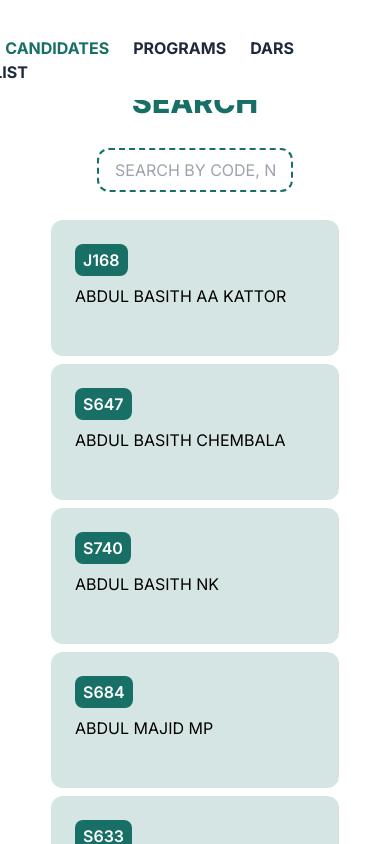
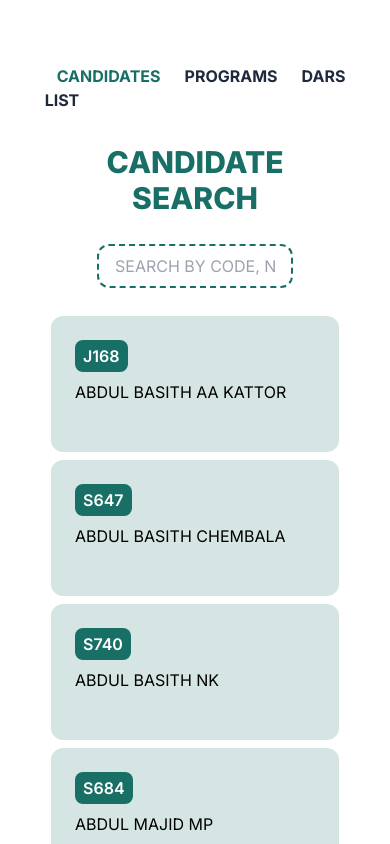
Before and after one commit to ajnanmvr/darsfest, a Next.js app: page / in a window 390 px wide. Shown: the top 844 px of the page. Built offline with nearby package versions, Linux system fonts and the light colour scheme.

Commit message:
link added

```diff
--- a/app/dars/page.jsx
+++ b/app/dars/page.jsx
@@ -29,8 +29,8 @@ function DarsWise() {
   const displayData = filteredData.length > 0 ? filteredData : uniqueData;
 
   return (
-    <div className="p-12 lg:p-20">
-            <div className="fixed right-20 top-5 bg-white  rounded-full p-4">
+    <div className="p-12 lg:p-20 flex flex-col">
+            <div className="lg:fixed lg:right-20 lg:top-5 bg-white  rounded-full p-4">
         <Link className="bg-white text-slate-800 p-2 hover:bg-secondary font-bold rounded-2xl mx-1" href="/">Candidates
         </Link>
         <Link className="bg-white text-slate-800 p-2 hover:bg-secondary font-bold rounded-2xl mx-1" href="/program">Programs
--- a/app/page.jsx
+++ b/app/page.jsx
@@ -42,15 +42,27 @@ function Search() {
 
   return (
     <div className="p-12 lg:p-20">
-            <div className="fixed right-20 top-5 bg-white  rounded-full p-4">
-        <Link className="bg-white text-primary p-2 hover:bg-secondary font-bold rounded-2xl mx-1" href="/">Candidates
-        </Link>
-        <Link className="bg-white text-slate-800 p-2 hover:bg-secondary font-bold rounded-2xl mx-1" href="/program">Programs
-        </Link>
-        <Link className="bg-white text-slate-800 p-2 hover:bg-secondary font-bold rounded-2xl mx-1" href="/dars/">Dars List
-        </Link>
-      </div>
       <div className="flex flex-col items-center gap-4">
+        <div className="lg:fixed lg:right-20 lg:top-5 bg-white  rounded-full p-4">
+          <Link
+            className="bg-white text-primary p-2 hover:bg-secondary font-bold rounded-2xl mx-1"
+            href="/"
+          >
+            Candidates
+          </Link>
+          <Link
+            className="bg-white text-slate-800 p-2 hover:bg-secondary font-bold rounded-2xl mx-1"
+            href="/program"
+          >
+            Programs
+          </Link>
+          <Link
+            className="bg-white text-slate-800 p-2 hover:bg-secondary font-bold rounded-2xl mx-1"
+            href="/dars/"
+          >
+            Dars List
+          </Link>
+        </div>
         <h1 className="text-center font-extrabold text-3xl text-primary mb-3">
           Candidate Search
         </h1>
@@ -94,7 +106,9 @@ function Search() {
               {selectedItem.stage1 ||
               selectedItem.stage2 ||
               selectedItem.stage3 ||
-              selectedItem.groupstage1 ||selectedItem.groupstage2 ||selectedItem.groupstage3  ? (
+              selectedItem.groupstage1 ||
+              selectedItem.groupstage2 ||
+              selectedItem.groupstage3 ? (
                 <>
                   <p className="bg-primary text-sm text-white px-2 py-1 -mb-2 rounded-lg">
                     stage
--- a/app/program/page.jsx
+++ b/app/program/page.jsx
@@ -82,7 +82,9 @@ function Search() {
   };
   return (
     <div className="p-12 lg:p-20">
-      <div className="fixed right-20 top-5 bg-white  rounded-full p-4">
+
+      <div className="flex flex-col items-center gap-4">
+      <div className="lg:fixed lg:right-20 lg:top-5 bg-white  rounded-full p-4">
         <Link className="bg-white text-slate-800 p-2 hover:bg-secondary font-bold rounded-2xl mx-1" href="/">Candidates
         </Link>
         <Link className="bg-white text-primary p-2 hover:bg-secondary font-bold rounded-2xl mx-1" href="/program">Programs
@@ -90,7 +92,6 @@ function Search() {
         <Link className="bg-white text-slate-800 p-2 hover:bg-secondary font-bold rounded-2xl mx-1" href="/dars/">Dars List
         </Link>
       </div>
-      <div className="flex flex-col items-center gap-4">
         <h1 className="text-center font-extrabold text-3xl text-primary mb-3">
           Program Search
         </h1>
```
